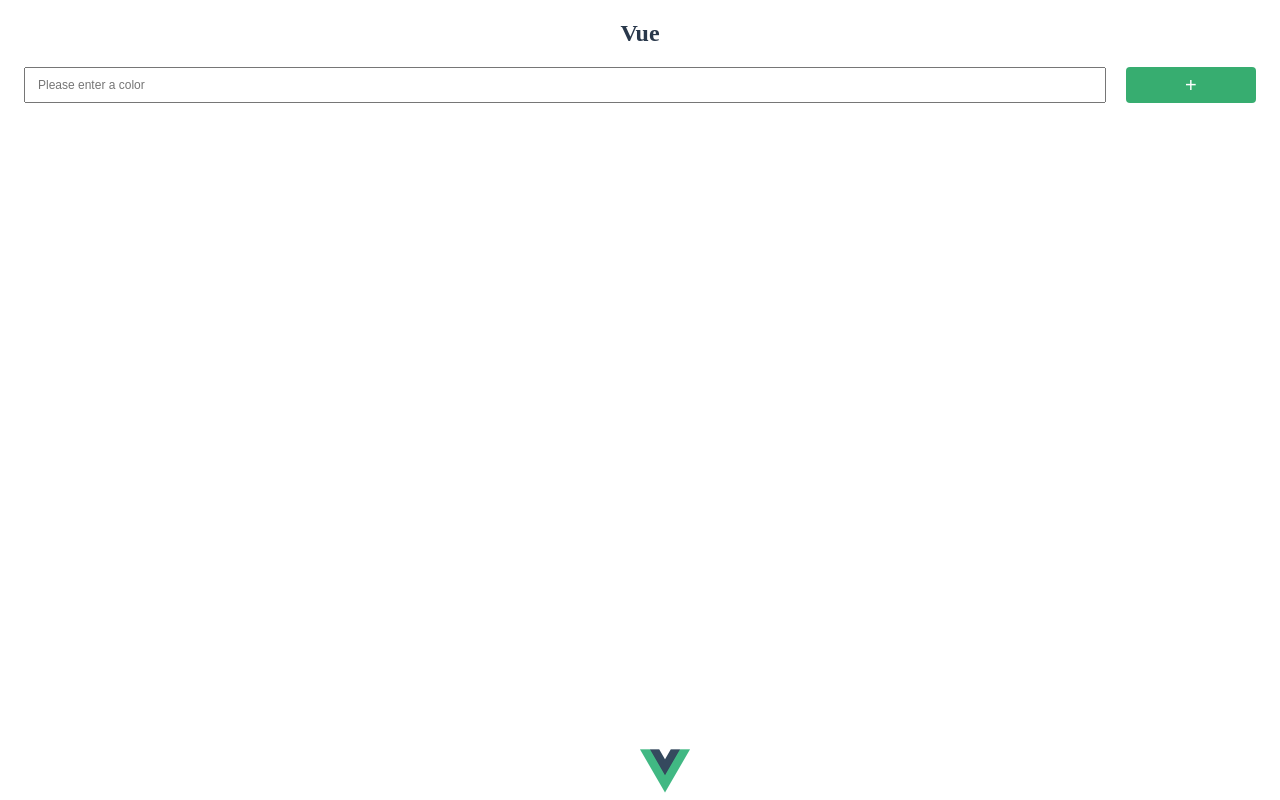
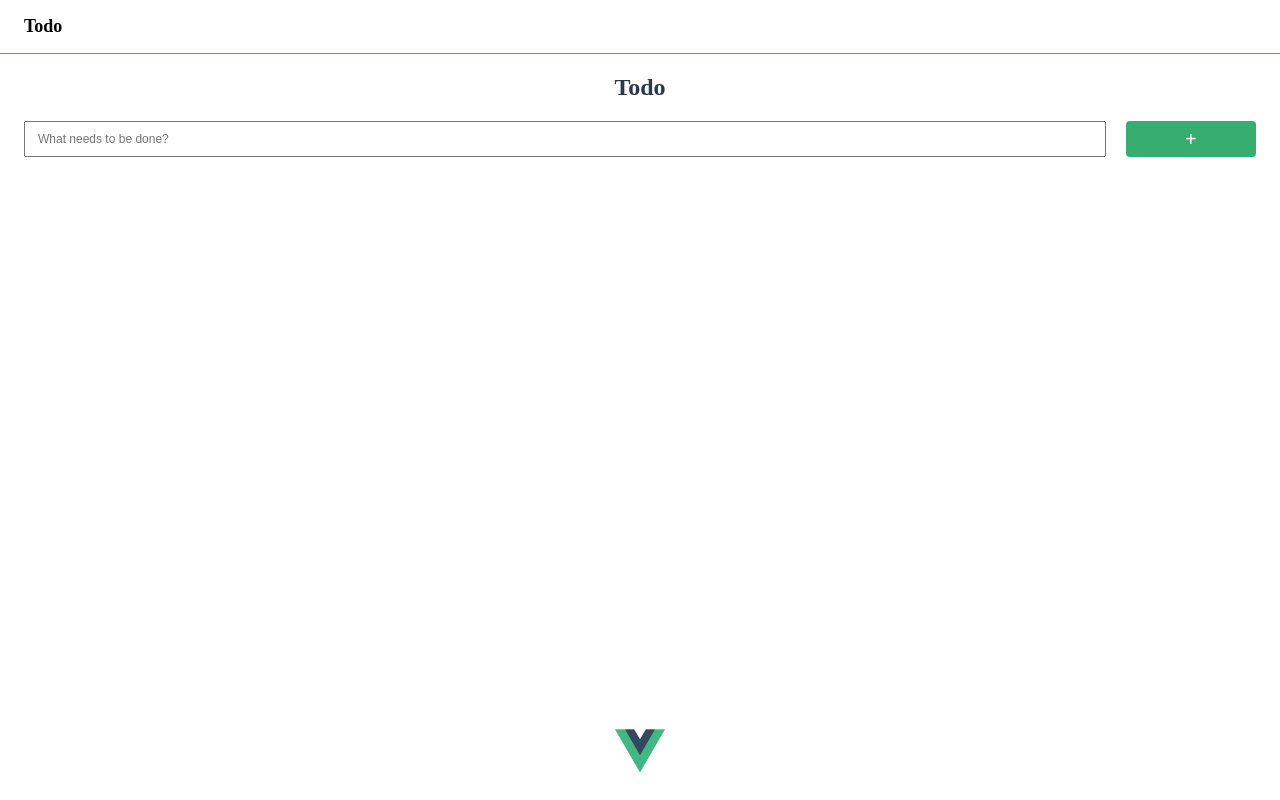
Before and after one commit to bennykim/vueApp, a Vue app: page /todo in a window 1280 px wide. Built offline with nearby package versions, Linux system fonts and the light colour scheme.

Commit message:
Colors 컴포넌트 > Todo 컴포넌트로 변경, Index 컴포넌트와 vue-router 추가

```diff
--- a/package.json
+++ b/package.json
@@ -7,7 +7,8 @@
     "build": "vue-cli-service build"
   },
   "dependencies": {
-    "vue": "^2.5.22"
+    "vue": "^2.5.22",
+    "vue-router": "^3.0.2"
   },
   "devDependencies": {
     "@vue/cli-plugin-babel": "^3.4.0",
--- a/src/App.vue
+++ b/src/App.vue
@@ -1,17 +1,12 @@
 <template>
   <div id="app">
-      <Colors />
+      <router-view />
   </div>
 </template>
 
 <script>
-import Colors from './components/Colors.vue'
-
     export default {
-  name: 'app',
-  components: {
-    Colors
-  }
+      name: 'app'
     }
 </script>
 
--- a/src/components/Colors.vue
+++ /dev/null
@@ -1,134 +0,0 @@
-<template>
-<div class="colors">
-    <h2>Vue</h2>
-
-    <ul v-if="!isEmpty" class="color-list">
-        <li class="color-txt" v-for="(color, idx) in colorList">
-            {{color}}
-            <button type="button" name="button" @click="deleteColor(idx)">-</button>
-        </li>
-    </ul>
-
-    <div v-if="!isMax" class="add-color">
-        <input
-            ref="input"
-            type="text"
-            name="inputColor"
-            maxlength="15"
-            placeholder="Please enter a color"
-            v-model="color"
-            @keyup.enter="addColor()" />
-        <button type="button" name="button" @click="addColor()">+</button>
-    </div>
-    <p v-else class="msg">The list is full.</p>
-
-    <img class="logo" src="@/assets/logo.png" alt="Vue logo" />
-</div>
-</template>
-
-<script>
-export default {
-    name: 'Colors',
-    data() {
-        return {
-            color: '',
-            colorList: []
-        }
-    },
-    computed: {
-        isEmpty() {
-            return this.colorList.length === 0
-        },
-        isMax() {
-            return this.colorList.length > 4
-        }
-    },
-    methods: {
-        addColor() {
-            if (this.color === '') return
-            this.colorList = this.colorList.concat(this.color)
-            this.color = ''
-        },
-        deleteColor(idx) {
-            this.colorList = this.colorList.filter((color, i) => i !== idx)
-        }
-    },
-    mounted() {
-        this.$refs.input.focus()
-    }
-}
-</script>
-
-<style lang="scss" scoped>
-.colors {
-    position: relative;
-    width: 100%;
-    height: 100%;
-    color: rgba(41, 56, 75, 1);
-    text-align: center;
-    box-sizing: border-box;
-
-    .logo {
-        position: absolute;
-        bottom: 24px;
-        width: 50px;
-        height: 50px;
-    }
-
-    .color-list {
-        text-align: left;
-        margin: 24px;
-        border: 1px solid rgba(55, 173, 112, 1);
-        border-radius: 5px;
-
-        .color-txt {
-            font-size: 16px;
-            color: black;
-            padding: 12px 0;
-        }
-
-        button {
-            float: right;
-            background: rgba(55, 173, 112, 1);
-            border: 0;
-            border-radius: 4px;
-            margin-right: 24px;
-            font-size: 18px;
-            line-height: 20px;
-            color: white;
-        }
-    }
-
-    .add-color {
-        font-size: 24px;
-        display: flex;
-        padding: 0 24px;
-        margin-bottom: 12px;
-
-        input[type=text] {
-            flex: 9;
-            width: 300px;
-            height: 30px;
-            margin-right: 20px;
-            padding-left: 12px;
-            outline: none;
-            font-size: 12px;
-        }
-
-        button {
-            flex: 1;
-            background: rgba(55, 173, 112, 1);
-            border: 0;
-            border-radius: 4px;
-            font-size: 20px;
-            line-height: 30px;
-            color: white;
-        }
-    }
-
-    .msg{
-        font-size: 20px;
-        font-weight: bold;
-    }
-}
-</style>
--- /dev/null
+++ b/src/components/Index.vue
@@ -0,0 +1,34 @@
+<template lang="html">
+    <div class="index">
+        <Navigator />
+        <router-view />
+        <img class="logo" src="@/assets/logo.png" alt="Vue logo" />
+    </div>
+</template>
+
+<script>
+    import Navigator from '@/components/Navigator'
+
+    export default {
+        name: 'Index',
+        components: {
+            Navigator
+        }
+    }
+</script>
+
+<style lang="scss" scoped>
+    .index{
+        position: relative;
+
+        .logo {
+            position: fixed;
+            width: 50px;
+            height: 50px;
+            left: 0;
+            right: 0;
+            bottom: 24px;
+            margin: 0 auto;
+        }
+    }
+</style>
--- /dev/null
+++ b/src/components/Navigator.vue
@@ -0,0 +1,54 @@
+<template lang="html">
+    <div class="navigator">
+        <ul>
+            <li v-for="item in list">
+                <router-link :to="item.path">{{item.name}}</router-link>
+            </li>
+        </ul>
+    </div>
+</template>
+
+<script>
+    export default {
+        name: 'Navigator',
+        data() {
+            return {
+                list: [{
+                    path: '/todo',
+                    name: 'Todo'
+                }]
+            }
+        }
+    }
+</script>
+
+<style lang="scss" scoped>
+    .navigator{
+        position: relative;
+        border-bottom: 1px solid rgba(55, 173, 112, 1);
+
+        ul{
+            list-style: none;
+            text-align: left;
+            padding-left: 24px;
+
+            li {
+                display: inline;
+                padding: 0;
+                margin-right: 40px;
+
+                a{
+                    font-size: 18px;
+                    font-weight: bold;
+                    color: black;
+                    text-decoration: none;
+                    transition: color .5s ease;
+
+                    &:hover{
+                        color: rgba(55, 173, 112, 1);
+                    }
+                }
+            }
+        }
+    }
+</style>
--- /dev/null
+++ b/src/components/Todo.vue
@@ -0,0 +1,125 @@
+<template>
+    <div class="todo">
+        <h2>Todo</h2>
+
+        <ul v-if="!isEmpty" class="todo-list">
+            <li class="todo-txt" v-for="(todo, idx) in todoList">
+                {{todo}}
+                <button type="button" name="button" @click="deleteTodo(idx)">-</button>
+            </li>
+        </ul>
+
+        <div v-if="!isMax" class="add-todo">
+            <input
+                ref="input"
+                type="text"
+                name="inputColor"
+                maxlength="15"
+                placeholder="What needs to be done?"
+                v-model="todo"
+                @keyup.enter="addTodo()" />
+            <button type="button" name="button" @click="addTodo()">+</button>
+        </div>
+        <p v-else class="msg">The list is full.</p>
+    </div>
+</template>
+
+<script>
+    export default {
+        name: 'Todo',
+        data() {
+            return {
+                todo: '',
+                todoList: []
+            }
+        },
+        computed: {
+            isEmpty() {
+                return this.todoList.length === 0
+            },
+            isMax() {
+                return this.todoList.length > 4
+            }
+        },
+        methods: {
+            addTodo() {
+                if (this.todo === '') return
+                this.todoList = this.todoList.concat(this.todo)
+                this.todo = ''
+            },
+            deleteTodo(idx) {
+                this.todoList = this.todoList.filter((item, i) => i !== idx)
+            }
+        },
+        mounted() {
+            this.$refs.input.focus()
+        }
+    }
+</script>
+
+<style lang="scss" scoped>
+    .todo {
+        position: relative;
+        width: 100%;
+        height: 100%;
+        color: rgba(41, 56, 75, 1);
+        text-align: center;
+        box-sizing: border-box;
+
+        .todo-list {
+            text-align: left;
+            margin: 24px;
+            border: 1px solid rgba(55, 173, 112, 1);
+            border-radius: 5px;
+
+            .todo-txt {
+                font-size: 16px;
+                color: black;
+                padding: 12px 0;
+            }
+
+            button {
+                float: right;
+                background: rgba(55, 173, 112, 1);
+                border: 0;
+                border-radius: 4px;
+                margin-right: 24px;
+                font-size: 18px;
+                line-height: 20px;
+                color: white;
+            }
+        }
+
+        .add-todo {
+            font-size: 24px;
+            display: flex;
+            padding: 0 24px;
+            margin-bottom: 12px;
+
+            input[type=text] {
+                flex: 9;
+                width: 300px;
+                height: 30px;
+                margin-right: 20px;
+                padding-left: 12px;
+                outline: none;
+                font-size: 12px;
+            }
+
+            button {
+                flex: 1;
+                background: rgba(55, 173, 112, 1);
+                border: 0;
+                border-radius: 4px;
+                font-size: 20px;
+                line-height: 30px;
+                color: white;
+            }
+        }
+
+        .msg{
+            font-size: 20px;
+            font-weight: bold;
+        }
+    }
+</style>
--- a/src/main.js
+++ b/src/main.js
@@ -1,8 +1,10 @@
 import Vue from 'vue'
 import App from './App.vue'
+import router from '@/route/router'
 
 Vue.config.productionTip = false
 
 new Vue({
+  router,
   render: h => h(App),
 }).$mount('#app')
--- /dev/null
+++ b/src/route/router.js
@@ -0,0 +1,21 @@
+import Vue from 'vue'
+import Router from 'vue-router'
+
+import Index from '@/components/Index'
+import Todo from '@/components/Todo'
+
+Vue.use(Router)
+
+const router = new Router({
+    mode: 'history',
+    routes: [{
+        path: '/',
+        component: Index,
+        children: [{
+            path: 'todo',
+            component: Todo
+        }]
+    }]
+})
+
+export default router
```
Also changed, not shown: 1 other file (tests, documents, lock files or other folders). Lines whose indentation alone changed are shown as unchanged.
